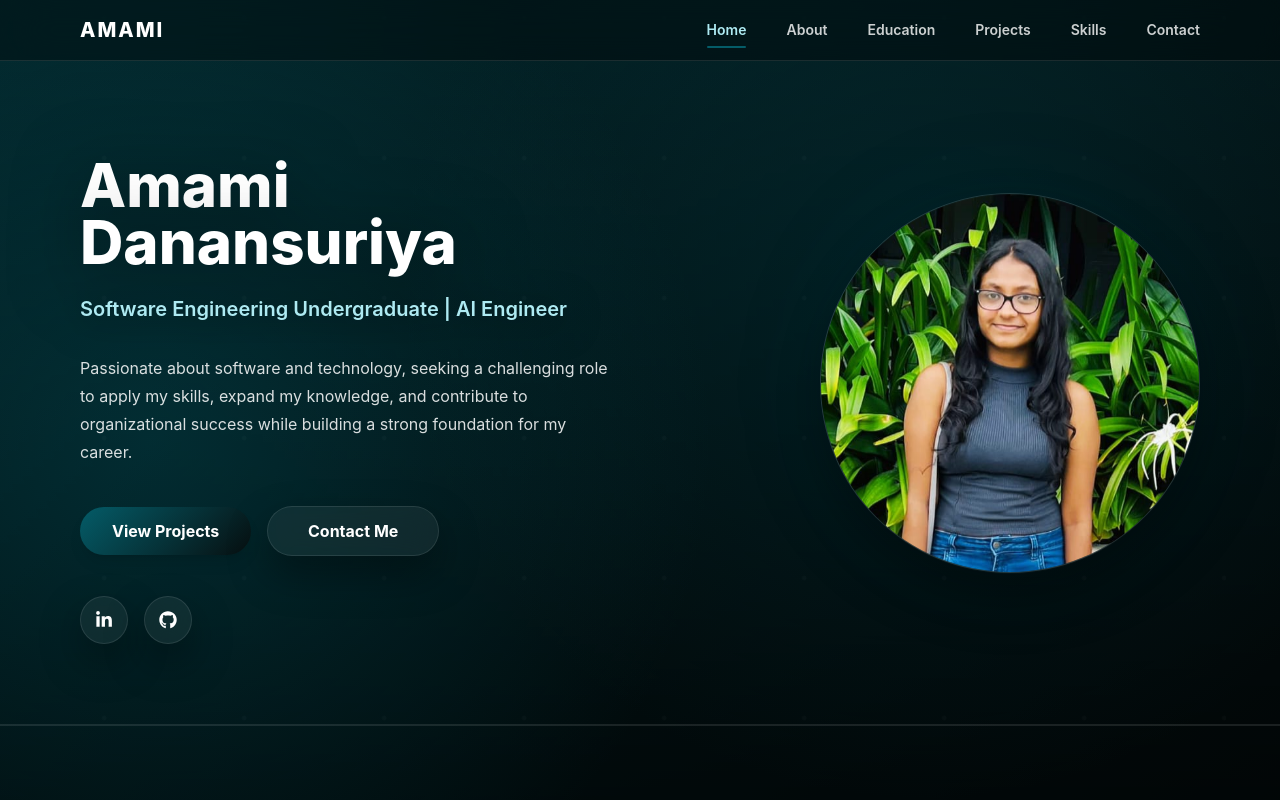
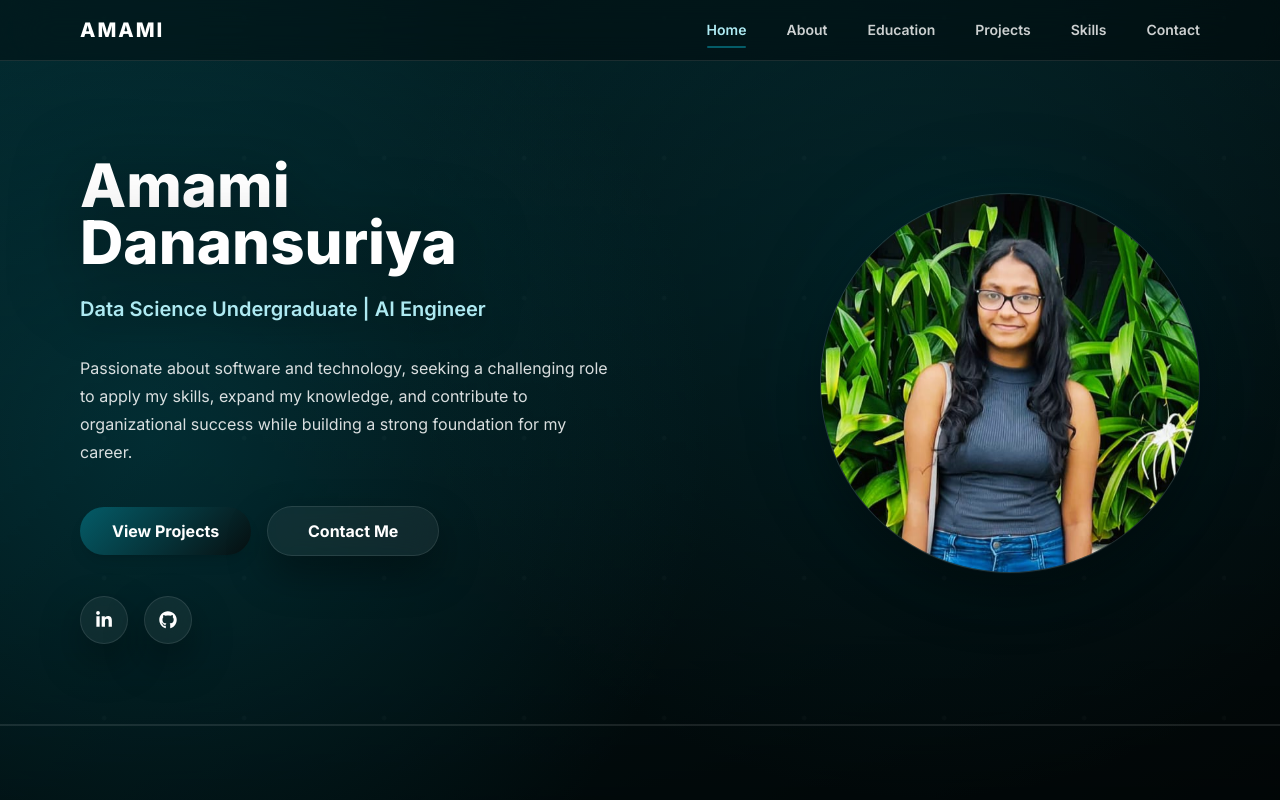
Before and after one commit to AmamiD/My-Portfolio, a React (Vite) app: page / in a window 1280 px wide. Shown: the top 800 px of the page. Built offline with nearby package versions, Linux system fonts and the light colour scheme.

Commit message:
font style updatede

```diff
--- a/index.html
+++ b/index.html
@@ -2,9 +2,13 @@
 <html lang="en">
   <head>
     <meta charset="UTF-8" />
-    <link rel="icon" type="image/svg+xml" href="/vite.svg" />
+    <link rel="icon" type="image/svg+xml" href="/icon.png" />
     <meta name="viewport" content="width=device-width, initial-scale=1.0" />
-    <title>my-portfolio</title>
+    <title>Amami Danansuriya</title>
+
+    <link rel="preconnect" href="https://fonts.googleapis.com">
+    <link rel="preconnect" href="https://fonts.gstatic.com" crossorigin>
+    <link href="https://fonts.googleapis.com/css2?family=Inter:wght@100..900&display=swap" rel="stylesheet">
   </head>
   <body>
     <div id="root"></div>
--- a/src/data/portfolio.js
+++ b/src/data/portfolio.js
@@ -4,7 +4,7 @@
   name: "Amami Danansuriya",
   firstName: "Amami",
   lastName: "Danansuriya",
-  role: "Software Engineering Undergraduate | AI Engineer",
+  role: "Data Science Undergraduate | AI Engineer",
   summary:
     "Passionate about software and technology, seeking a challenging role to apply my skills, expand my knowledge, and contribute to organizational success while building a strong foundation for my career.",
   location: "Colombo, Sri Lanka",
--- a/src/index.css
+++ b/src/index.css
@@ -172,3 +172,12 @@
   transform: scale(1.03) rotate(-1deg);
   box-shadow: 0 30px 70px rgba(0, 0, 0, 0.45);
 }
+
+/*Inter Font Import*/
+body {
+  margin: 0;
+  font-family: "Inter", sans-serif;
+  background: linear-gradient(135deg, var(--teal-1), var(--black));
+  background-size: 200% 200%;
+  animation: siteGradientMove 14s ease-in-out infinite;
+}
```
Also changed, not shown: public/icon.png (added).
